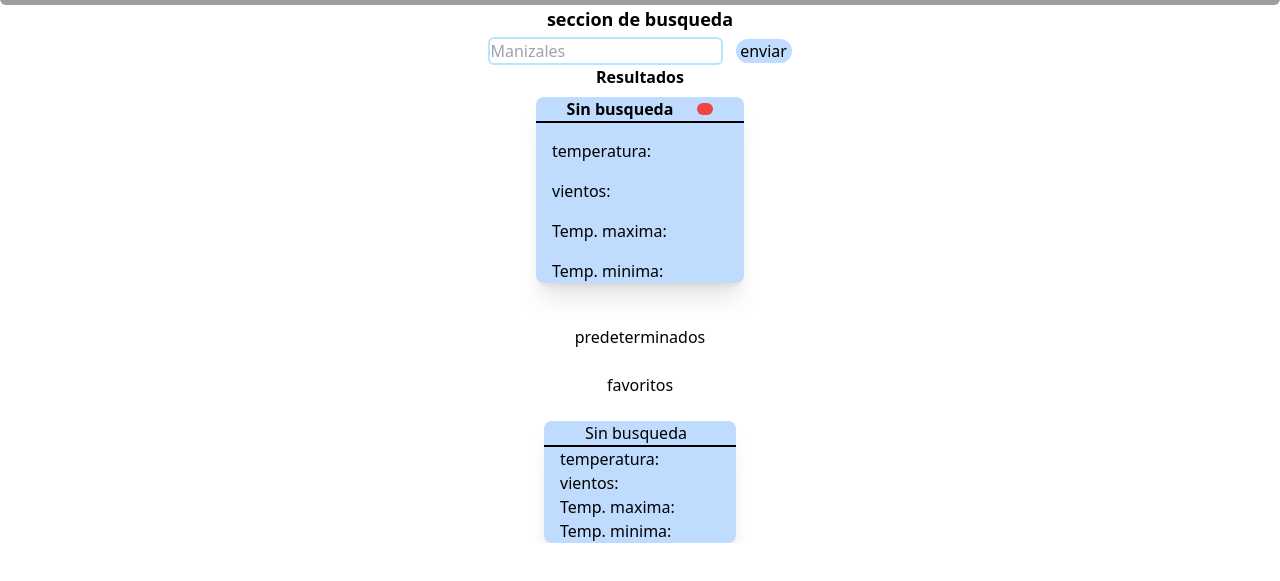
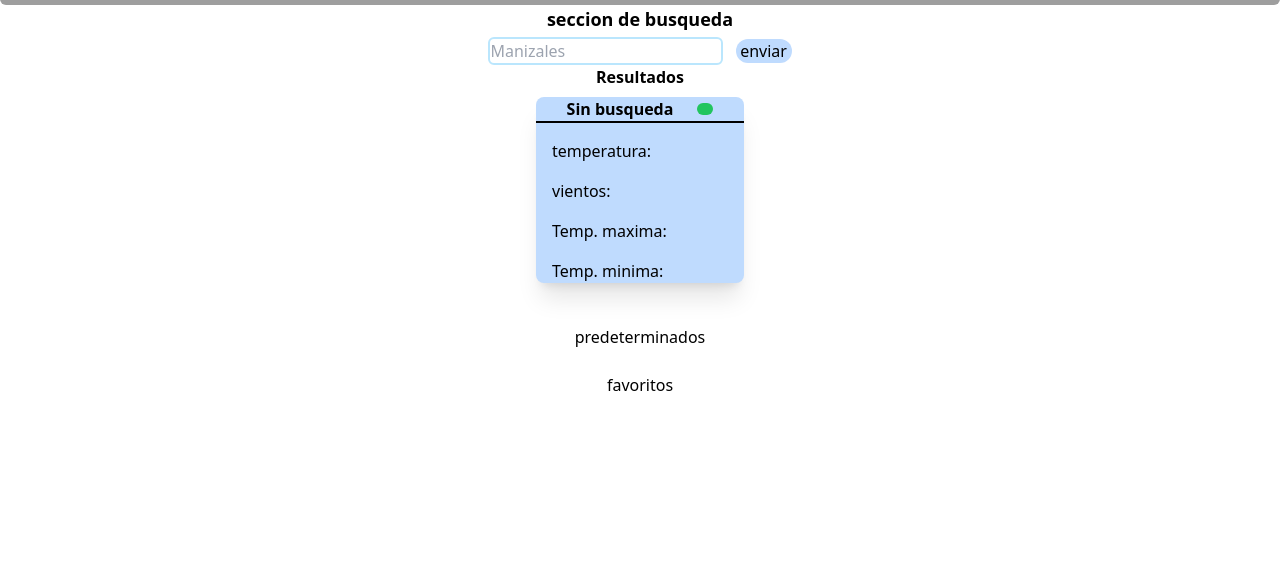
Before and after one commit to JuanJoseOspinaBetancur/Weather-App-responsive, a plain HTML site: page index.html in a window 1280 px wide. Both pictures are taken after a click on the button 705 px from the left and 148 px from the top of the page. Shown: the part 39-620 px from the top of the page. Drawn offline with nearby package versions, Linux system fonts and the light colour scheme; no server answers; grey boxes are pictures that could not be loaded.

Commit message:
validacion sin busqueda

```diff
--- a/añadirFav.js
+++ b/añadirFav.js
@@ -41,6 +41,10 @@ buttonFav.addEventListener("click", () => {
   else {
     if(ciudad==='Ciudad erronea'){
         alert("no puedes poner en favoritos Ciudad erronea")
+    return
+    }
+    if(ciudad==='Sin busqueda'){
+        alert("Debes poner una ciudad para añadir a favoritos")
     return
     }
     nombres.push(ciudad);
--- a/index.html
+++ b/index.html
@@ -39,7 +39,7 @@
                             <div class="flex flex-row space-x-3 justify-center items-center">
                                 <h1 class="font-bold" id="ciudadBusqueda">Sin busqueda</h1>
                                 <h1 class="font-bold" id="paisBusqueda"></h1>
-                                <button id="buttonFav" class="w-4 h-3 rounded-xl mr-0 bg-red-500" type="button"></button>
+                                <button id="buttonFav" class="w-4 h-3 rounded-xl mr-0 bg-green-500" type="button"></button>
                             </div>
                         </div>
 
```
